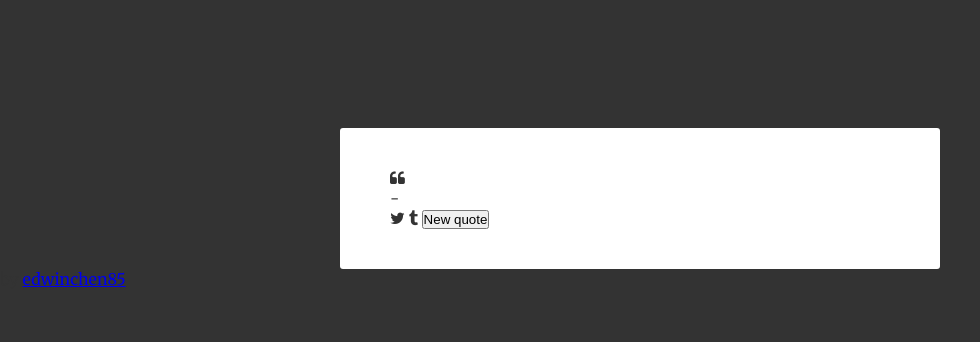
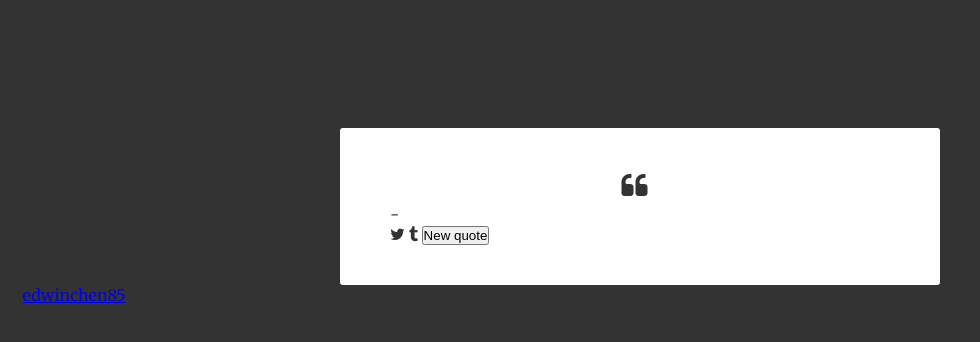
Before and after one commit to WebDevTuts/freecodecamp_random_quote_machine, a plain HTML site: page index.html in a window 1280 px wide. Shown: the whole page, without its empty margins (0-980 px from the left). Drawn offline with nearby package versions, Linux system fonts and the light colour scheme.

Commit message:
Add styles for quote-text and icon

```diff
--- a/style.css
+++ b/style.css
@@ -22,3 +22,18 @@ body {
   display: table;
   background-color: #FFF;
 }
+
+.quote-text {
+  text-align: center;
+  width: 500px;
+  height: auto;
+  clear: both;
+  font-weight: 700;
+  font-style: italic;
+  font-size: 1.75em;
+}
+
+.quote-text i {
+  font-size: 1em;
+  margin-right: .4em;
+}
```
